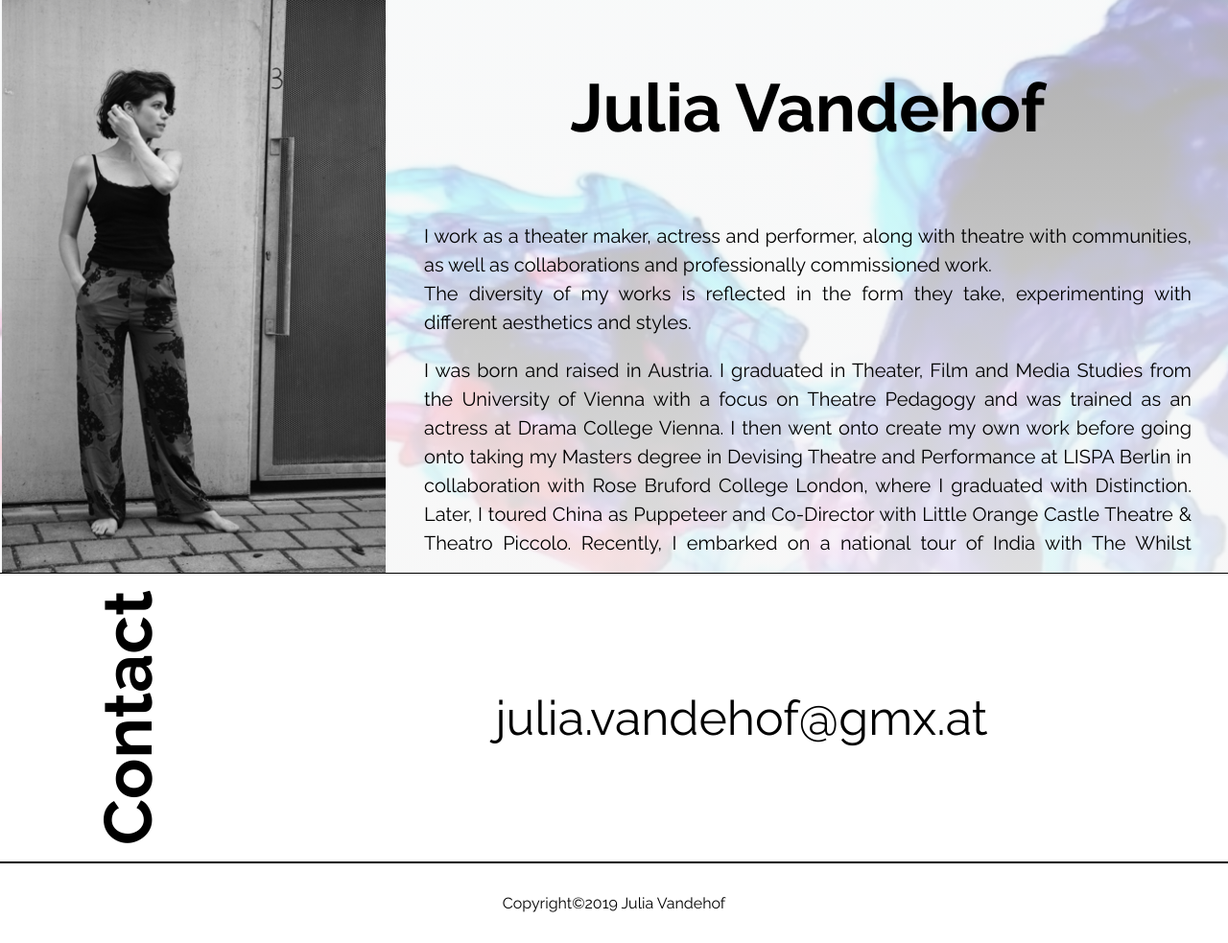
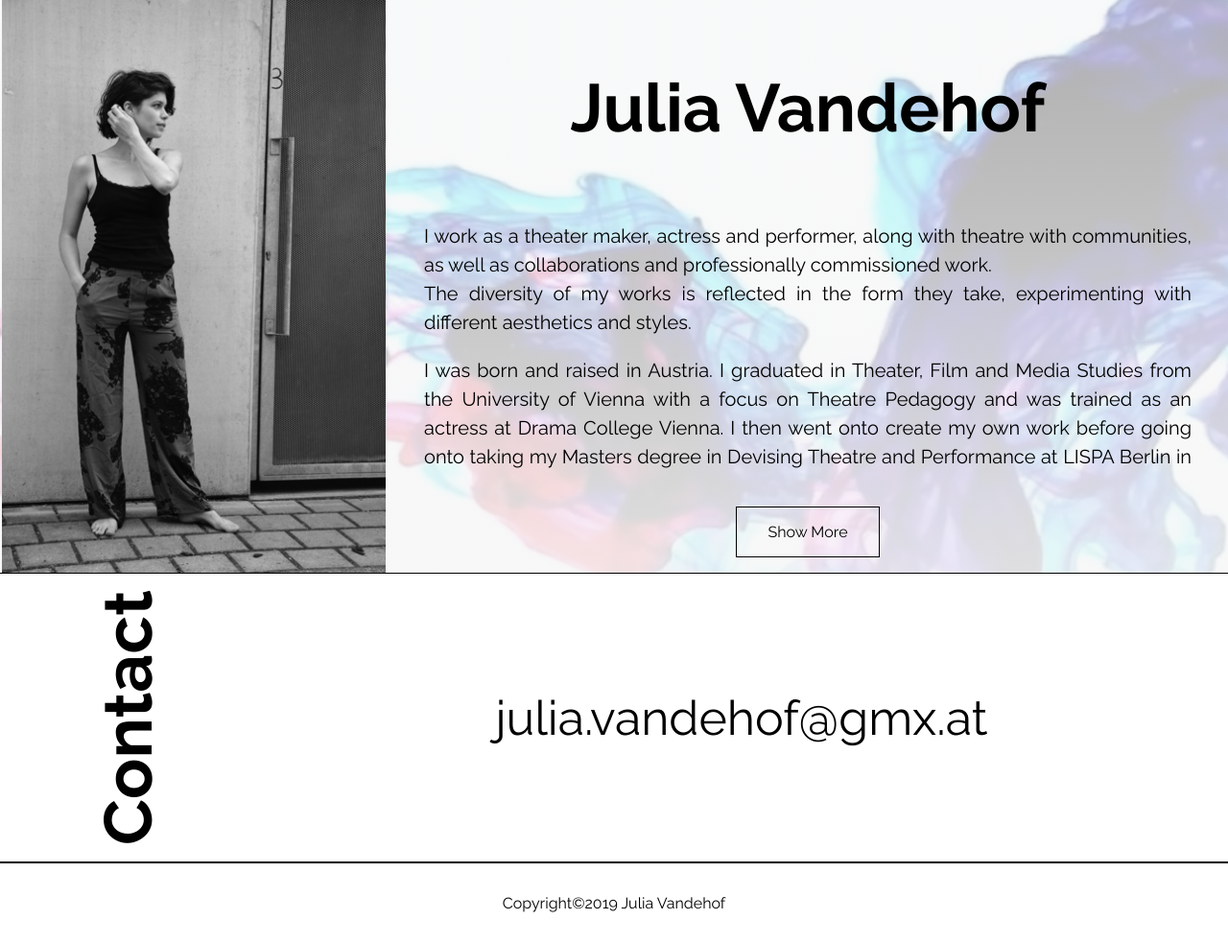
Before and after one commit to matteocarpi/julia, a Jekyll site: the page built from index.md, in a window 1280 px wide, cut to the strip 1346-2329 px from the top of the page. Shown: the whole strip at 96% size. Built offline with Jekyll 4.4.1, drawn with Linux system fonts in a browser that asks for light colours.

Commit message:
Excerpt for bio

```diff
--- a/_layouts/home.html
+++ b/_layouts/home.html
@@ -47,9 +47,11 @@ layout: default
       <img class="avatar" src="{{ page.avatar }}" alt="julia vandehof">
       <div class="bio">
         <h2>{{ site.name }}</h2>
-        <div id="bio-description">
+        <div id="bio-description" class="longParagraph shortened">
           {{ page.bio | markdownify }}
         </div>
+        <a onclick="readMore()" class="button readMore">Show More</a>
+        <a onclick="readLess()" class="button readLess">Show Less</a>
       </div>
     </div>
 
--- a/_sass/home.scss
+++ b/_sass/home.scss
@@ -134,7 +134,6 @@ div#bio-description {
   p {
   text-align: justify;
   }
-  overflow-y: scroll;
 }
 .contacts {
   border-bottom: solid 1px;
--- a/_sass/mobile-menu.scss
+++ b/_sass/mobile-menu.scss
@@ -39,7 +39,7 @@
   text-decoration: none;
   color: white;
   font-size: 2em;
-  font-family: 'Roboto';
+  font-family: 'Raleway';
   z-index: 10;
   padding: 1rem 0;
 }
--- a/_sass/universal.scss
+++ b/_sass/universal.scss
@@ -119,3 +119,10 @@ a.name:hover {
   padding: 2rem 0;
   border-top: solid 1px;
 }
+.shortened {
+  max-height: 500px;
+  overflow-y: hidden;
+}
+.readLess {
+  display: none;
+}
--- a/assets/js/main.js
+++ b/assets/js/main.js
@@ -16,3 +16,27 @@ function quit(){
   links.style.display = 'none';
   quit.style.display = 'none';
 }
+// Read More
+
+
+
+function readMore(){
+  var longParagraph = document.querySelector('.longParagraph');
+  var readMore = document.querySelector('.readMore');
+  var longParagraph = document.querySelector('.longParagraph');
+  var readLess = document.querySelector('.readLess');
+  // add extended class to paragraph
+  longParagraph.classList.toggle("shortened");
+  readMore.style.display = 'none';
+  readLess.style.display = 'block';
+}
+function readLess(){
+  var longParagraph = document.querySelector('.longParagraph');
+  var readMore = document.querySelector('.readMore');
+  var longParagraph = document.querySelector('.longParagraph');
+  var readLess = document.querySelector('.readLess');
+  // add extended class to paragraph
+  longParagraph.classList.toggle("shortened");
+  readLess.style.display = 'none';
+  readMore.style.display = 'block';
+}
```
